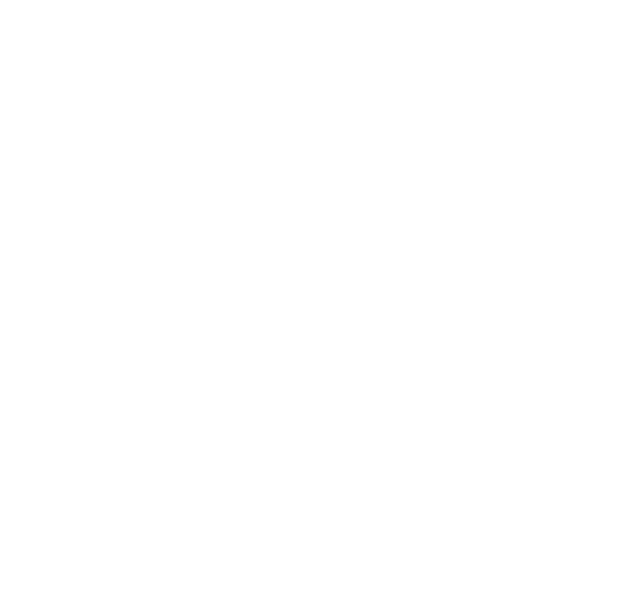
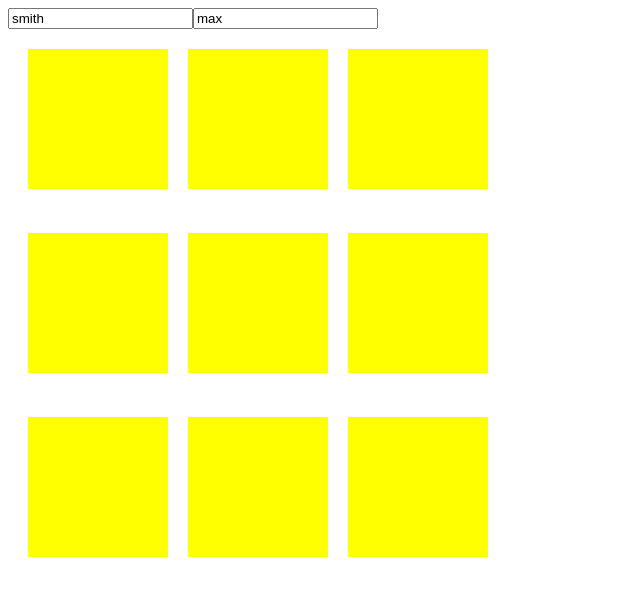
Before and after one commit to macho199/udemy-course-best-react-ts, a React app in the folder 07-tic-tac-toe-starting-project/: page / in a window 1280 px wide. Shown: the top 596 px of the page, without its empty margins (0-640 px from the left). Built offline with nearby package versions, Linux system fonts and the light colour scheme.

Commit message:
Revert "Revert "add .""
This reverts commit f55594b21f29b6d3f26c3c31b85824d9210bdefe.

```diff
--- a/07-tic-tac-toe-starting-project/src/App.tsx
+++ b/07-tic-tac-toe-starting-project/src/App.tsx
@@ -1,16 +1,169 @@
-import React from "react";
+import React, { useEffect, useState } from "react";
+import BackgroundCard from "./components/BackgroundCard";
+import { Player, Column } from "./types/common";
+import CheckCard from "./components/CheckCard";
+
+type ColumnKey = keyof typeof defaultColumn;
+
+const defaultColumn = { "0": null, "1": null, "2": null };
+let leftPlayerName: string = "smith";
+let rightPlayerName: string = "max";
 
 const App = () => {
+  const [player, setPlayer] = useState<Player>("O");
+  const [clicked, setClicked] = useState<string[]>([]);
+  const [pad, setPad] = useState<[Column, Column, Column]>([
+    { ...defaultColumn },
+    { ...defaultColumn },
+    { ...defaultColumn },
+  ]);
+  const [gamming, setGamming] = useState<boolean>(true);
+
+  const handleClickCard = (row: number, column: number) => {
+    // 게임이 종료중이면 클릭할 수 없음.
+    if (!gamming) {
+      alert('게임이 종료되었습니다.\n다시 시작해 주세요.')
+      return
+    }
+
+    // 이미 클릭했는지 검사해야 함.
+    if (pad[row][String(column) as ColumnKey] !== null) return;
+
+    // 클릭안했으면 클릭해주기.
+    setPad((prev) => {
+      pad[row][String(column) as ColumnKey] = player;
+      return prev;
+    });
+
+    setClicked((prev) => {
+      return [
+        `${row}, ${column} ${
+          player === "O" ? leftPlayerName : rightPlayerName
+        }`,
+        ...prev,
+      ];
+    });
+
+    changePlayer();
+  };
+
+  useEffect(() => {
+    if (clicked.length === 9) {
+      setTimeout(() => {
+        alert("무승부!");
+        setPlayer("O");
+        setClicked([]);
+        setPad([
+          { ...defaultColumn },
+          { ...defaultColumn },
+          { ...defaultColumn },
+        ]);
+      }, 100);
+      return;
+    }
+
+    const clickPlayer = player === "O" ? "X" : "O";
+    const clickPlayerName =
+      clickPlayer === "O" ? leftPlayerName : rightPlayerName;
+
+    if (
+      (pad[0]["0"] === clickPlayer &&
+        pad[0]["1"] === clickPlayer &&
+        pad[0]["2"] === clickPlayer) ||
+      (pad[1]["0"] === clickPlayer &&
+        pad[1]["1"] === clickPlayer &&
+        pad[1]["2"] === clickPlayer) ||
+      (pad[2]["0"] === clickPlayer &&
+        pad[2]["1"] === clickPlayer &&
+        pad[2]["2"] === clickPlayer) ||
+      (pad[0]["0"] === clickPlayer &&
+        pad[1]["0"] === clickPlayer &&
+        pad[2]["0"] === clickPlayer) ||
+      (pad[0]["1"] === clickPlayer &&
+        pad[1]["1"] === clickPlayer &&
+        pad[2]["1"] === clickPlayer) ||
+      (pad[0]["2"] === clickPlayer &&
+        pad[1]["2"] === clickPlayer &&
+        pad[2]["2"] === clickPlayer) ||
+      (pad[0]["0"] === clickPlayer &&
+        pad[1]["1"] === clickPlayer &&
+        pad[2]["2"] === clickPlayer) ||
+      (pad[0]["2"] === clickPlayer &&
+        pad[1]["1"] === clickPlayer &&
+        pad[2]["0"] === clickPlayer)
+    ) {
+      setTimeout(() => {
+        alert(`${clickPlayerName}님이 승리하셨습니다.`);
+        setGamming(false);
+      }, 100);
+
+      return;
+    }
+  }, [clicked]);
+
+  useEffect(() => {
+    if (gamming) {
+      setPlayer("O");
+      setClicked([]);
+      setPad([
+        { ...defaultColumn },
+        { ...defaultColumn },
+        { ...defaultColumn },
+      ]);
+    }
+  }, [gamming]);
+
+  const changePlayer = () => {
+    setPlayer((prev) => {
+      return prev === "O" ? "X" : "O";
+    });
+  };
+
   return (
-    <>
+    <div>
+      {!gamming && (
+        <div>
+          <button
+            onClick={() => {
+              setGamming(true);
+            }}
+          >다시하기</button>
+        </div>
+      )}
       <div>
-
+        <div style={{ display: "inline-block" }}>
+          <input type="text" defaultValue={leftPlayerName} />
+        </div>
+        <div style={{ display: "inline-block" }}>
+          <input type="text" defaultValue={rightPlayerName} />
+        </div>
       </div>
       <div>
-
-
+        <div style={{ padding: "10px" }}>
+          <BackgroundCard row={0} column={0} handleClickCard={handleClickCard} pad={pad} />
+          <BackgroundCard row={0} column={1} handleClickCard={handleClickCard} pad={pad} />
+          <BackgroundCard row={0} column={2} handleClickCard={handleClickCard} pad={pad} />
+        </div>
+        <div style={{ padding: "10px" }}>
+          <BackgroundCard row={1} column={0} handleClickCard={handleClickCard} pad={pad} />
+          <BackgroundCard row={1} column={1} handleClickCard={handleClickCard} pad={pad} />
+          <BackgroundCard row={1} column={2} handleClickCard={handleClickCard} pad={pad} />
+        </div>
+        <div style={{ padding: "10px" }}>
+          <BackgroundCard row={2} column={0} handleClickCard={handleClickCard} pad={pad} />
+          <BackgroundCard row={2} column={1} handleClickCard={handleClickCard} pad={pad} />
+          <BackgroundCard row={2} column={2} handleClickCard={handleClickCard} pad={pad} />
+        </div>
       </div>
-    </>
+      <div>
+        <ol style={{ listStyle: "none" }}>
+          {clicked &&
+            clicked.map((click, i) => {
+              return <li key={i}>{click}</li>;
+            })}
+        </ol>
+      </div>
+    </div>
   );
 };
 
--- /dev/null
+++ b/07-tic-tac-toe-starting-project/src/components/BackgroundCard.tsx
@@ -0,0 +1,33 @@
+import React from "react";
+import { Column } from "../types/common";
+import CheckCard from "./CheckCard";
+
+type BackgroundCardProps = {
+  row: number,
+  column: number,
+  pad: [Column, Column, Column]
+  handleClickCard: (row: number, column: number) => void;
+  children?: React.ReactNode;
+}
+
+type ColumnKey = keyof typeof defaultColumn;
+
+const defaultColumn = { "0": null, "1": null, "2": null };
+
+const BackgroundCard = ({ row, column, pad, handleClickCard, ...props }: BackgroundCardProps) => {
+  return (
+    <div
+      style={{
+        display: "inline-block",
+        width: "140px",
+        height: "140px",
+        background: "yellow",
+        margin: "10px",
+        cursor: 'pointer'
+      }}
+      onClick={() => handleClickCard(row, column)}
+    >{pad[row][String(column) as ColumnKey] && <CheckCard>{pad[row][String(column) as ColumnKey]}</CheckCard>}</div>
+  );
+};
+
+export default BackgroundCard;
--- /dev/null
+++ b/07-tic-tac-toe-starting-project/src/components/CheckCard.tsx
@@ -0,0 +1,22 @@
+import React from "react";
+
+type CheckCardProps = {
+  children: React.ReactNode;
+};
+
+const CheckCard = ({ children }: CheckCardProps) => {
+  return (
+    <div
+      style={{
+        position: "absolute",
+        fontSize: "70px",
+        fontWeight: "bold",
+        padding: "20px 30px"
+      }}
+    >
+      {children}
+    </div>
+  );
+};
+
+export default CheckCard;
--- /dev/null
+++ b/07-tic-tac-toe-starting-project/src/types/common.ts
@@ -0,0 +1,7 @@
+export type Player = "O" | "X" | null;
+
+export type Column = {
+  "0": Player;
+  "1": Player;
+  "2": Player;
+};
```
